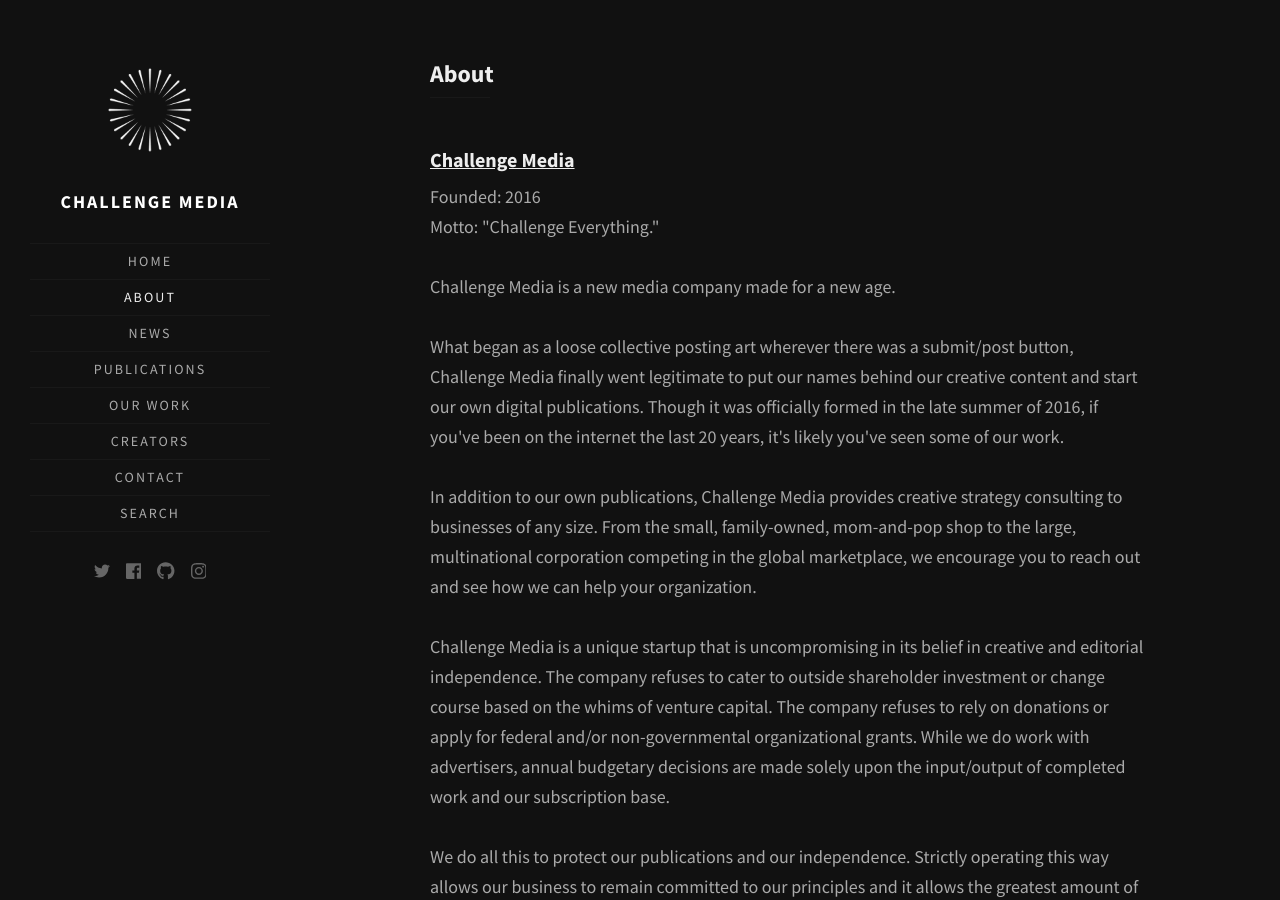
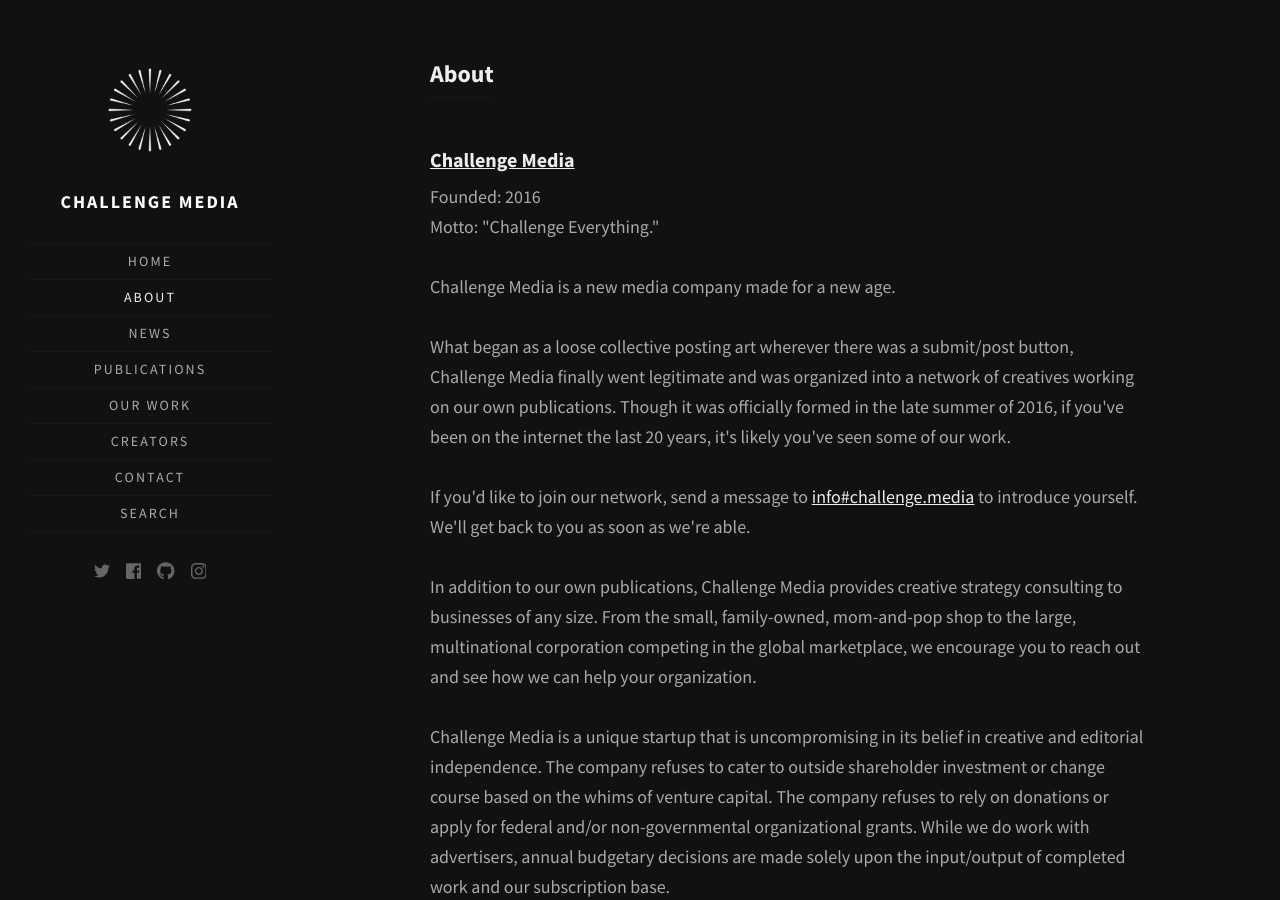
Before and after one commit to challengemedia/challenge.media, a Jekyll site: the page built from about.html, in a window 1280 px wide and 900 px high. Built offline with Jekyll 4.4.1, drawn with Linux system fonts in a browser that asks for light colours; some web fonts are replaced.

Commit message:
Update about.html

```diff
--- a/about.html
+++ b/about.html
@@ -13,7 +13,8 @@ title: About
     <p>Founded: 2016</br>
     Motto: "Challenge Everything."</p>
     <p>Challenge Media is a new media company made for a new age.<br><br/>
-    What began as a loose collective posting art wherever there was a submit/post button, Challenge Media finally went legitimate to put our names behind our creative content and start our own digital publications. Though it was officially formed in the late summer of 2016, if you've been on the internet the last 20 years, it's likely you've seen some of our work.<br><br/>
+    What began as a loose collective posting art wherever there was a submit/post button, Challenge Media finally went legitimate and was organized into a network of creatives working on our own publications. Though it was officially formed in the late summer of 2016, if you've been on the internet the last 20 years, it's likely you've seen some of our work.<br><br/>
+    If you'd like to join our network, send a message to <a href="mailto:info@challenge.media">info#challenge.media</a> to introduce yourself. We'll get back to you as soon as we're able.<br></br>
     In addition to our own publications, Challenge Media provides creative strategy consulting to businesses of any size. From the small, family-owned, mom-and-pop shop to the large, multinational corporation competing in the global marketplace, we encourage you to reach out and see how we can help your organization.<br></br>
     Challenge Media is a unique startup that is uncompromising in its belief in creative and editorial independence. The company refuses to cater to outside shareholder investment or change course based on the whims of venture capital. The company refuses to rely on donations or apply for federal and/or non-governmental organizational grants. While we do work with advertisers, annual budgetary decisions are made solely upon the input/output of completed work and our subscription base.<br><br/>
     We do all this to protect our publications and our independence. Strictly operating this way allows our business to remain committed to our principles and it allows the greatest amount of freedom in thought and opinion.<br></br>
```
